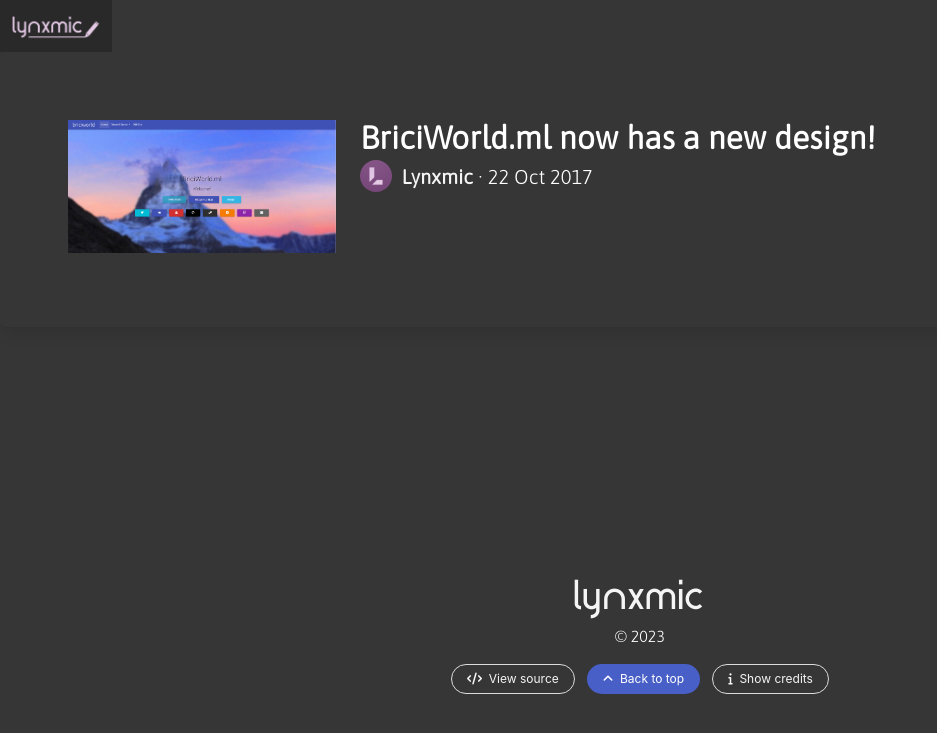
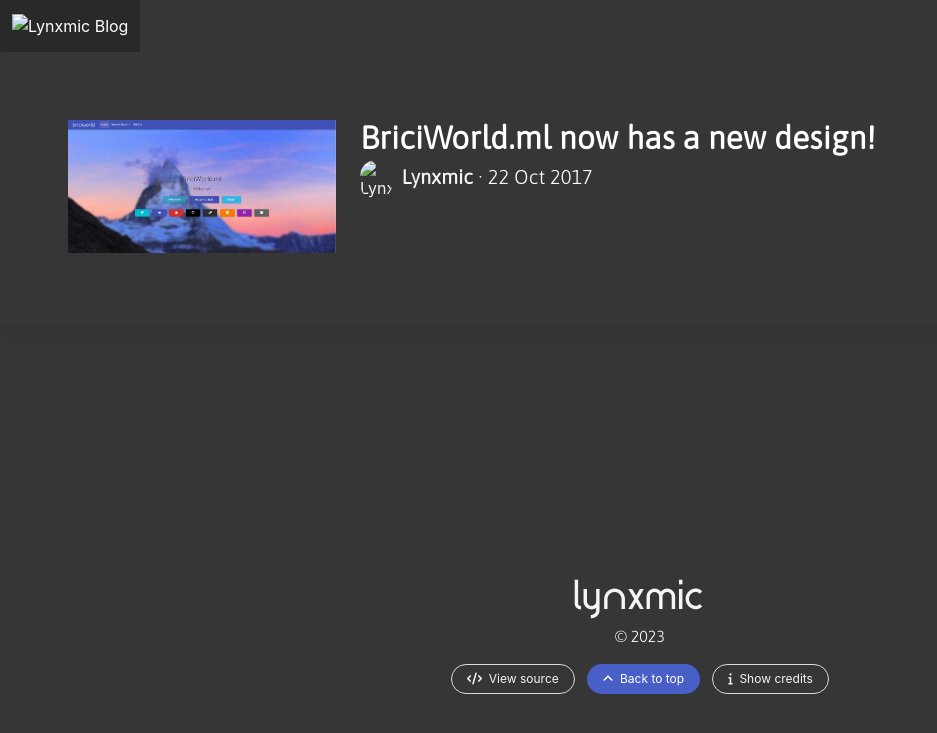
Before and after one commit to theclyron/lynxblog, a Jekyll site: the page built from docs/_posts/2017-10-22-briciworldml-now-has-a-new-design.markdown, in a window 1280 px wide. Shown: the top 733 px of the page, without its empty margins (0-937 px from the left). Built offline with Jekyll 4.4.1, drawn with Linux system fonts in a browser that asks for light colours.

Commit message:
every time something gets fixed, something else breaks

```diff
--- a/docs/_config.yml
+++ b/docs/_config.yml
@@ -2,10 +2,10 @@
 domain: ""
 url: "https://lynxmic.github.io/"
 name: "Lynxmic Blog"
-logo: "/img/blog logo pink.png"
-favicon: "/img/pen pink.png"
+logo: "img/blog logo pink.png"
+favicon: "img/pen pink.png"
 image_src: "/img/postmedia/"
-rss: "/feed.xml"
+rss: "feed.xml"
 paginate: 30
 paginate_path: "/:num/"
 page_excerpts: true
@@ -13,8 +13,8 @@
 currentyear: "2023"
 
 author_name: "Lynxmic"
-author_pic: "/img/profile.png"
-author_logo: "/img/logo.png"
+author_pic: "img/profile.png"
+author_logo: "img/logo.png"
 author_gateway: "https://linktr.ee/lynxmic"
 author_youtube: "https://youtube.com/@lynxmic"
 author_twitter: "https://twitter.com/lynxmic"
```
